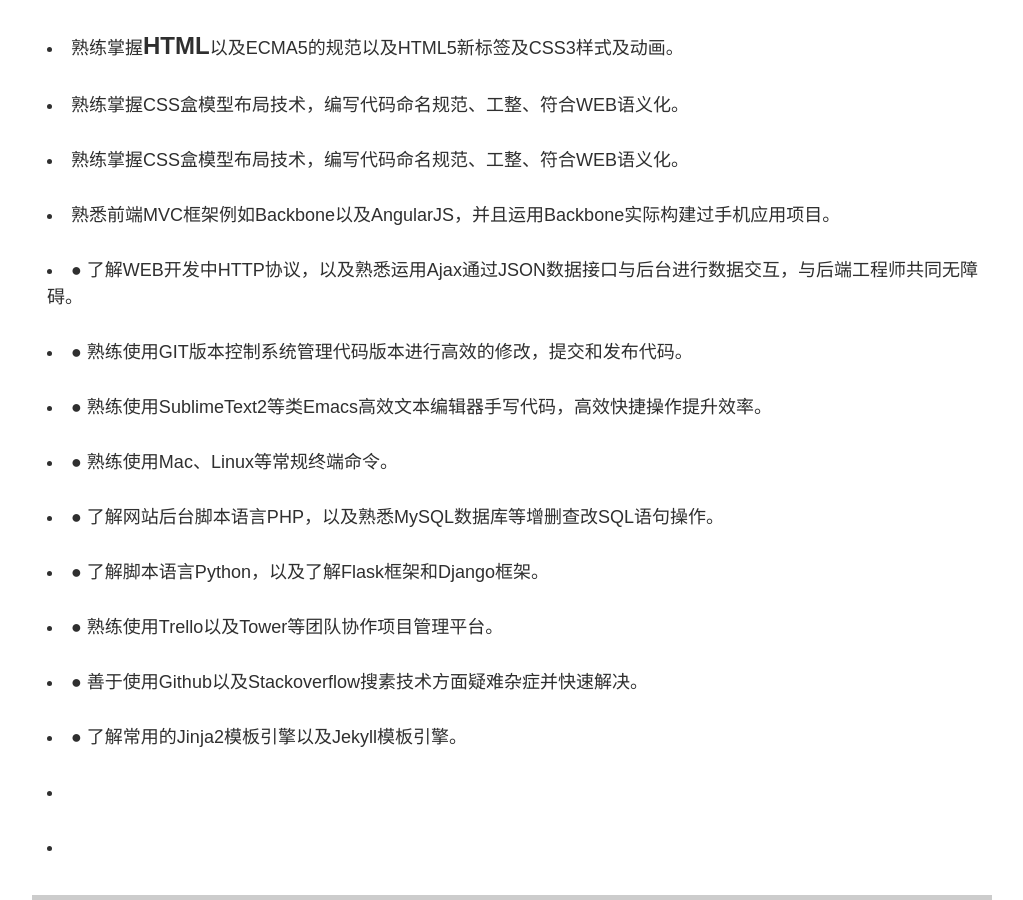
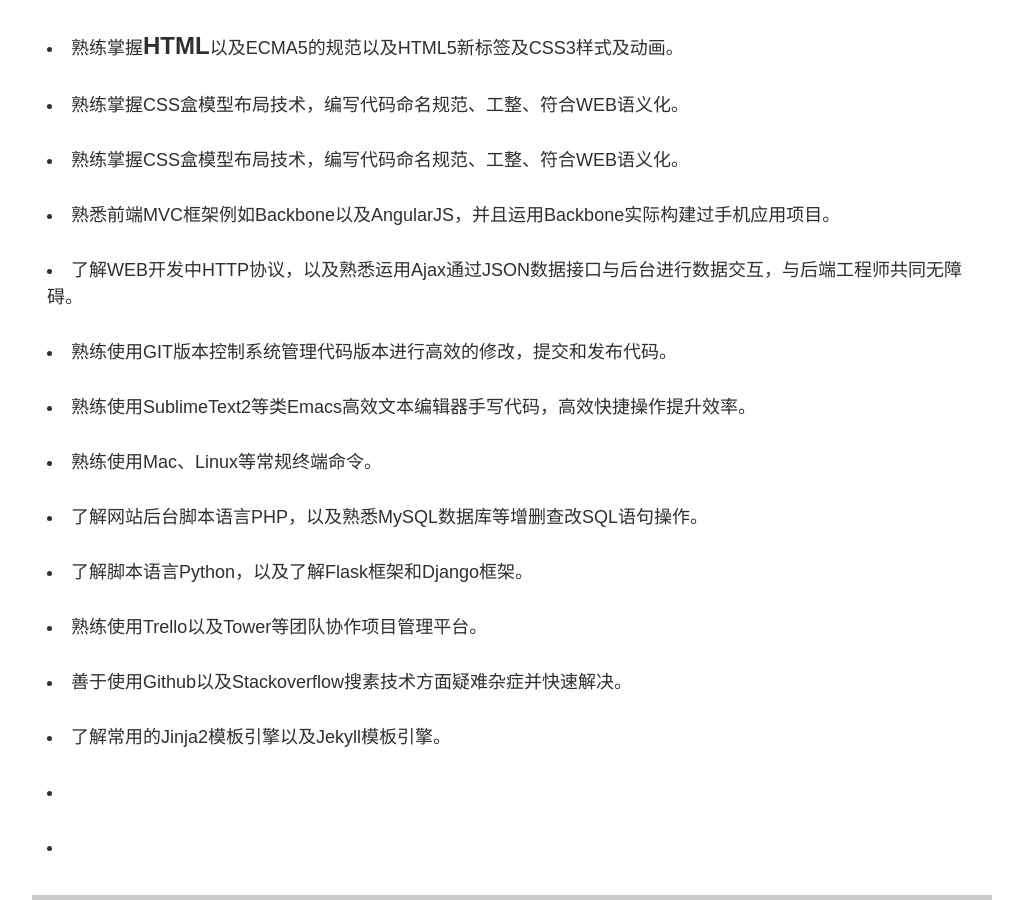
Before and after one commit to yubiaobin/yubiaobin.github.io, a Jekyll site: the page resume.html, which Jekyll copies as it is, in a window 1280 px wide and 900 px high, scrolled down 1610 px. Shown: the whole window, without its empty margins (128-1151 px from the left). Built offline with Jekyll 4.4.1, drawn with Linux system fonts in a browser that asks for light colours; some of the changed text lies outside the part shown.

Commit message:
modified resume pages

```diff
--- a/resume.html
+++ b/resume.html
@@ -136,15 +136,15 @@
 		        		<li>熟练掌握CSS盒模型布局技术，编写代码命名规范、工整、符合WEB语义化。</li>
 		        		<li>熟练掌握CSS盒模型布局技术，编写代码命名规范、工整、符合WEB语义化。</li>
 		        		<li>熟悉前端MVC框架例如Backbone以及AngularJS，并且运用Backbone实际构建过手机应用项目。</li>
-		        		<li>●	了解WEB开发中HTTP协议，以及熟悉运用Ajax通过JSON数据接口与后台进行数据交互，与后端工程师共同无障碍。</li>
-		        		<li>●	熟练使用GIT版本控制系统管理代码版本进行高效的修改，提交和发布代码。</li>
-		        		<li>●	熟练使用SublimeText2等类Emacs高效文本编辑器手写代码，高效快捷操作提升效率。</li>
-		        		<li>●	熟练使用Mac、Linux等常规终端命令。</li>
-		        		<li>●	了解网站后台脚本语言PHP，以及熟悉MySQL数据库等增删查改SQL语句操作。</li>
-		        		<li>●	了解脚本语言Python，以及了解Flask框架和Django框架。</li>
-		        		<li>●	熟练使用Trello以及Tower等团队协作项目管理平台。</li>
-		        		<li>●	善于使用Github以及Stackoverflow搜素技术方面疑难杂症并快速解决。</li>
-		        		<li>●	了解常用的Jinja2模板引擎以及Jekyll模板引擎。</li>
+		        		<li>了解WEB开发中HTTP协议，以及熟悉运用Ajax通过JSON数据接口与后台进行数据交互，与后端工程师共同无障碍。</li>
+		        		<li>熟练使用GIT版本控制系统管理代码版本进行高效的修改，提交和发布代码。</li>
+		        		<li>熟练使用SublimeText2等类Emacs高效文本编辑器手写代码，高效快捷操作提升效率。</li>
+		        		<li>熟练使用Mac、Linux等常规终端命令。</li>
+		        		<li>了解网站后台脚本语言PHP，以及熟悉MySQL数据库等增删查改SQL语句操作。</li>
+		        		<li>了解脚本语言Python，以及了解Flask框架和Django框架。</li>
+		        		<li>熟练使用Trello以及Tower等团队协作项目管理平台。</li>
+		        		<li>善于使用Github以及Stackoverflow搜素技术方面疑难杂症并快速解决。</li>
+		        		<li>了解常用的Jinja2模板引擎以及Jekyll模板引擎。</li>
 		        		<li></li>
 		        		<li></li>
 
@@ -190,12 +190,18 @@
 		    </div>
 
 		    <div class="learnFromLast">
-		        <p class="title">工作履历</p>
+		        <p class="title">技术探索</p>
 		        <ul>
 		            <li>不一定所有知识都熟悉，但能通过google，stackoverflow，英文原版书籍等渠道进行知识更新，快速独立解决问题。</li>
 		            <li>以前只注重问题的解决，现在更加重视更好的解决问题，努力寻找最优解决方案。</li>
 		            <li>注重代码简洁性，可重用性，提升开发效率。</li>
 		            <li>做事方式方面，能很好的跟产品／设计／后台等同事进行合作沟通，创造一种大家都舒服的工作形式。</li>
+
+		            <li>研究过Jquery的源码</li>
+		            <li>运用CSS框架——Bootstrap做过项目</li>
+		            <li>运用前端MVC框架——Backbone做过项目</li>
+		            <li>了解Angular.js 、requirejs、KISSY 等前端框架工具</li>
+		            <li>运用GIthub Pages 和Jekyll 搭建个人博客</li>
 		        </ul>
 		    </div>
 
```
Also changed, not shown: other parts of resume.html (+5 -0 lines).
